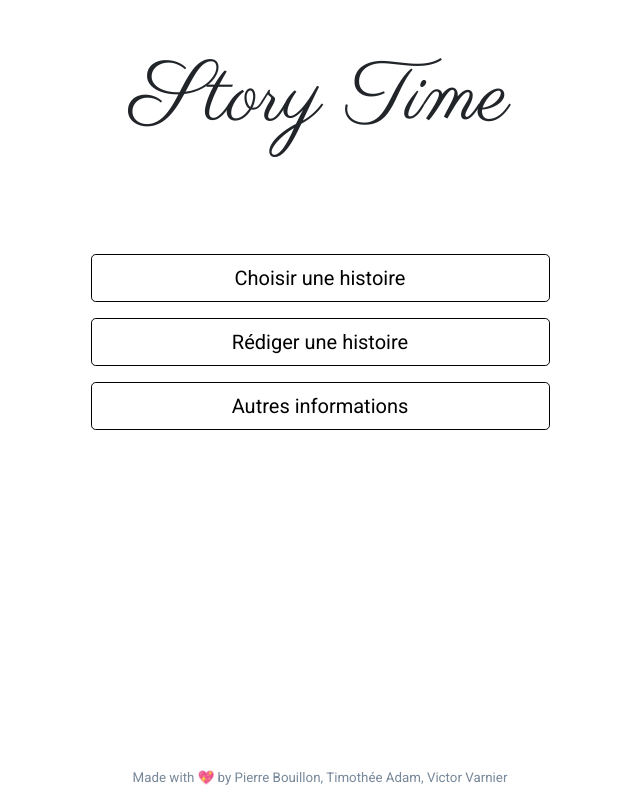
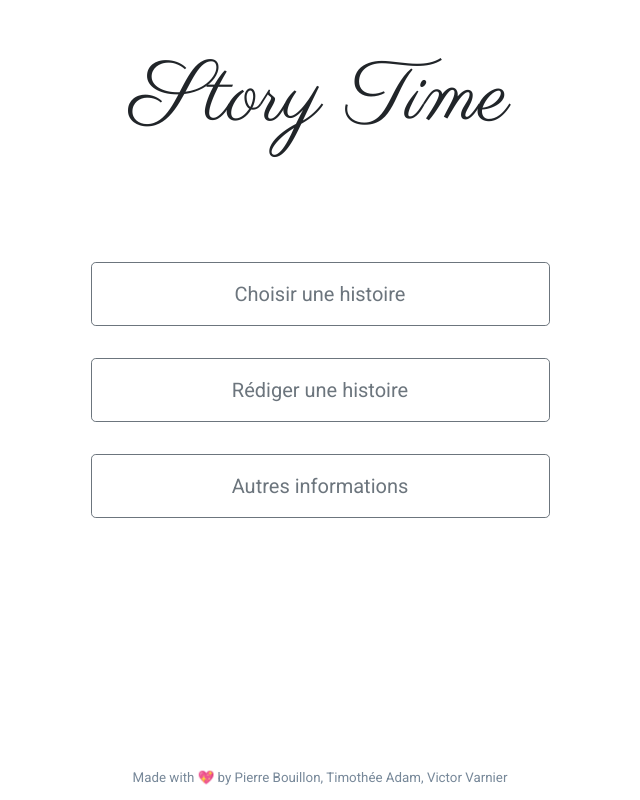
Before and after one commit to pBouillon/Story-Time, an Angular app in the folder story-time/: page /index in a window 1280 px wide. Shown: the whole page, without its empty margins (320-960 px from the left). Built offline with nearby package versions, Linux system fonts and the light colour scheme.

Commit message:
Ajout du menu vide

```diff
--- a/story-time/package.json
+++ b/story-time/package.json
@@ -19,6 +19,7 @@
     "@angular/platform-browser": "~7.2.0",
     "@angular/platform-browser-dynamic": "~7.2.0",
     "@angular/router": "~7.2.0",
+    "animate.css": "^3.7.2",
     "bootstrap": "^4.3.1",
     "core-js": "^2.5.4",
     "rxjs": "~6.3.3",
--- a/story-time/src/app/menu/menu.component.css
+++ b/story-time/src/app/menu/menu.component.css
@@ -1,9 +1,3 @@
 .btn {
-  color: #000;
-  border-color: #000;
+  transition: background-color 0.75s ease;
 }
-.btn :hover {
-  color: #000;
-  border-color: #000;
-  background-color: #789;
-}
--- a/story-time/src/app/menu/menu.component.html
+++ b/story-time/src/app/menu/menu.component.html
@@ -6,23 +6,27 @@
     <!-- story selection -->
     <input
       type="button"
-      class="btn btn-outline-primary btn-lg p-2 my-2"
-      value="Choisir une histoire">
+      class="btn btn-outline-secondary btn-lg p-3 my-3"
+      value="Choisir une histoire"
+      [ngClass]="{ fadeOutLeft : isButtonFadingOut }"
+      (click)="onGame()">
     <!-- /story selection -->
 
     <!-- story writing -->
     <input
       type="button"
-      class="btn btn-outline-primary btn-lg p-2 my-2"
-      value="Rédiger une histoire">
+      class="btn btn-outline-secondary btn-lg p-3 my-3"
+      value="Rédiger une histoire"
+      (click)="onWrite()">
     <!-- /story writing -->
 
-    <!-- story writing -->
+    <!-- additional information -->
     <input
       type="button"
-      class="btn btn-outline-primary btn-lg p-2 my-2"
-      value="Autres informations">
-    <!-- /story writing -->
+      class="btn btn-outline-secondary btn-lg p-3 my-3"
+      value="Autres informations"
+      (click)="onAbout()">
+    <!-- /additional information -->
 
   </div>
   <!-- /menu buttons -->
--- a/story-time/src/app/menu/menu.component.scss
+++ b/story-time/src/app/menu/menu.component.scss
@@ -1,13 +1,5 @@
-$color-primary: black;
-$color-secondary: lightslategray;
-
+// Menu buttons style
 .btn {
-    color: $color-primary;
-    border-color: $color-primary;
-
-    :hover {
-        color: $color-primary;
-        border-color: $color-primary;
-        background-color: $color-secondary;
-    }
+    // Set a longer transition for color fading
+    transition: background-color 0.75s ease;
 }
--- a/story-time/src/app/menu/menu.component.ts
+++ b/story-time/src/app/menu/menu.component.ts
@@ -1,15 +1,48 @@
-import { Component, OnInit } from '@angular/core';
+import { Component } from '@angular/core';
+import { Router } from '@angular/router';
 
 @Component({
   selector: 'app-menu',
   templateUrl: './menu.component.html',
   styleUrls: ['./menu.component.scss']
 })
-export class MenuComponent implements OnInit {
+export class MenuComponent {
 
-  constructor() { }
+  /**
+   * @summary Default constructor
+   * @param router Router to redirect the user to requested components
+   */
+  constructor(
+    private router: Router,
+  ) { }
 
-  ngOnInit() {
+  /**
+   * @summary Redirect the user to the site's details
+   */
+  public onAbout(): void {
+    // TODO: create associated component
+    // TODO: add it to routing
+    // TODO: redirect on this component
+    this.router.navigate(['#']);
   }
 
+  /**
+   * @summary Redirect the user to the story selection
+   */
+  public onGame(): void {
+    // TODO: create associated component
+    // TODO: add it to routing
+    // TODO: redirect on this component
+    this.router.navigate(['#']);
+  }
+
+  /**
+   * @summary Redirect the user to the story writing
+   */
+  public onWrite(): void {
+    // TODO: create associated component
+    // TODO: add it to routing
+    // TODO: redirect on this component
+    this.router.navigate(['#']);
+  }
 }
--- /dev/null
+++ b/story-time/src/styles.css
@@ -0,0 +1,6 @@
+@import url("https://fonts.googleapis.com/css?family=Roboto");
+@import url("../node_modules/bootstrap/dist/css/bootstrap.min.css");
+@import url("../node_modules/animate.css/animate.min.css");
+body {
+  font-family: "Roboto";
+}
--- a/story-time/src/styles.scss
+++ b/story-time/src/styles.scss
@@ -3,6 +3,11 @@
 
 // Import bootstrap
 @import url('../node_modules/bootstrap/dist/css/bootstrap.min.css');
+
+// Animate.css
+// -> https://github.com/daneden/animate.css
+// -> https://daneden.github.io/animate.css/
+@import url('../node_modules/animate.css/animate.min.css');
 
 // Define constants
 $global-font: 'Roboto';
```
Also changed, not shown: 1 other file (tests, documents, lock files or other folders).
